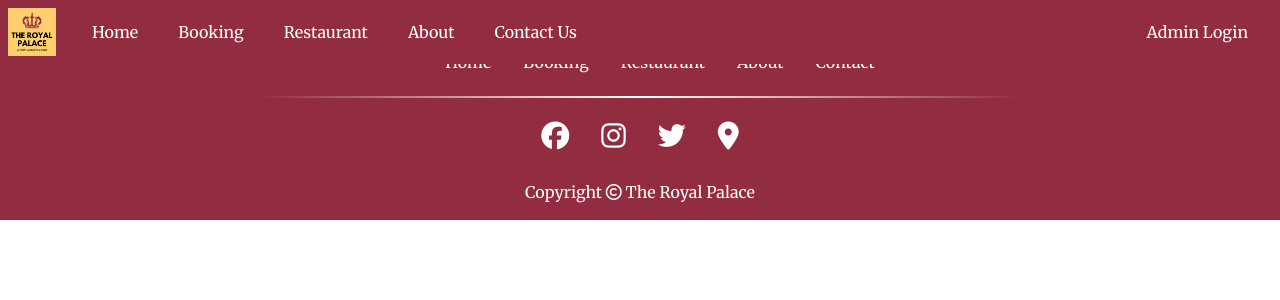
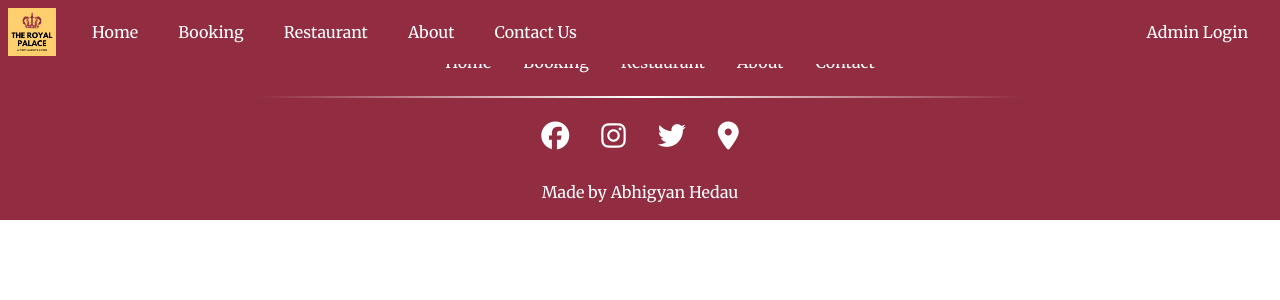
Before and after one commit to abhigyanhedau2/react-hotel-website, a React (Create React App) app: page /bookingform in a window 1280 px wide. Shown: the top 300 px of the page. Built offline with nearby package versions, Linux system fonts and the light colour scheme.

Commit message:
Update Footer

```diff
--- a/src/components/Footer/Footer.js
+++ b/src/components/Footer/Footer.js
@@ -20,7 +20,7 @@ const Footer = () => {
                 <a href="https://www.google.com/maps/place/Radisson+Blu+Pune+Hinjawadi/@18.583876,73.7352347,17z/data=!3m1!4b1!4m8!3m7!1s0x3bc2bbe691c8d803:0x1ac30e73f856d9b4!5m2!4m1!1i2!8m2!3d18.583871!4d73.7397194" target="_blank" rel="noreferrer" ><i className="fa-solid fa-location-dot"></i></a>
             </div>
             <div className="copyright-text">
-                <p>Copyright <i className="fa-regular fa-copyright"></i> The Royal Palace</p>
+                <p>Made by Abhigyan Hedau</p>
             </div>
         </div>
     )
--- a/src/components/Restaurant/FoodItem.css
+++ b/src/components/Restaurant/FoodItem.css
@@ -6,12 +6,12 @@
   overflow: hidden;
   display: flex;
   flex-direction: column;
-
 }
 
 .food-item-img-wrapper img {
   width: 20vw;
   height: 30vh;
+  object-fit: cover;
 }
 
 .food-item-details-wrapper {
--- a/src/utility/food-data.js
+++ b/src/utility/food-data.js
@@ -1,4 +1,3 @@
-
 const foodItemsArr = [
     {
         id: 'bf1',
```
